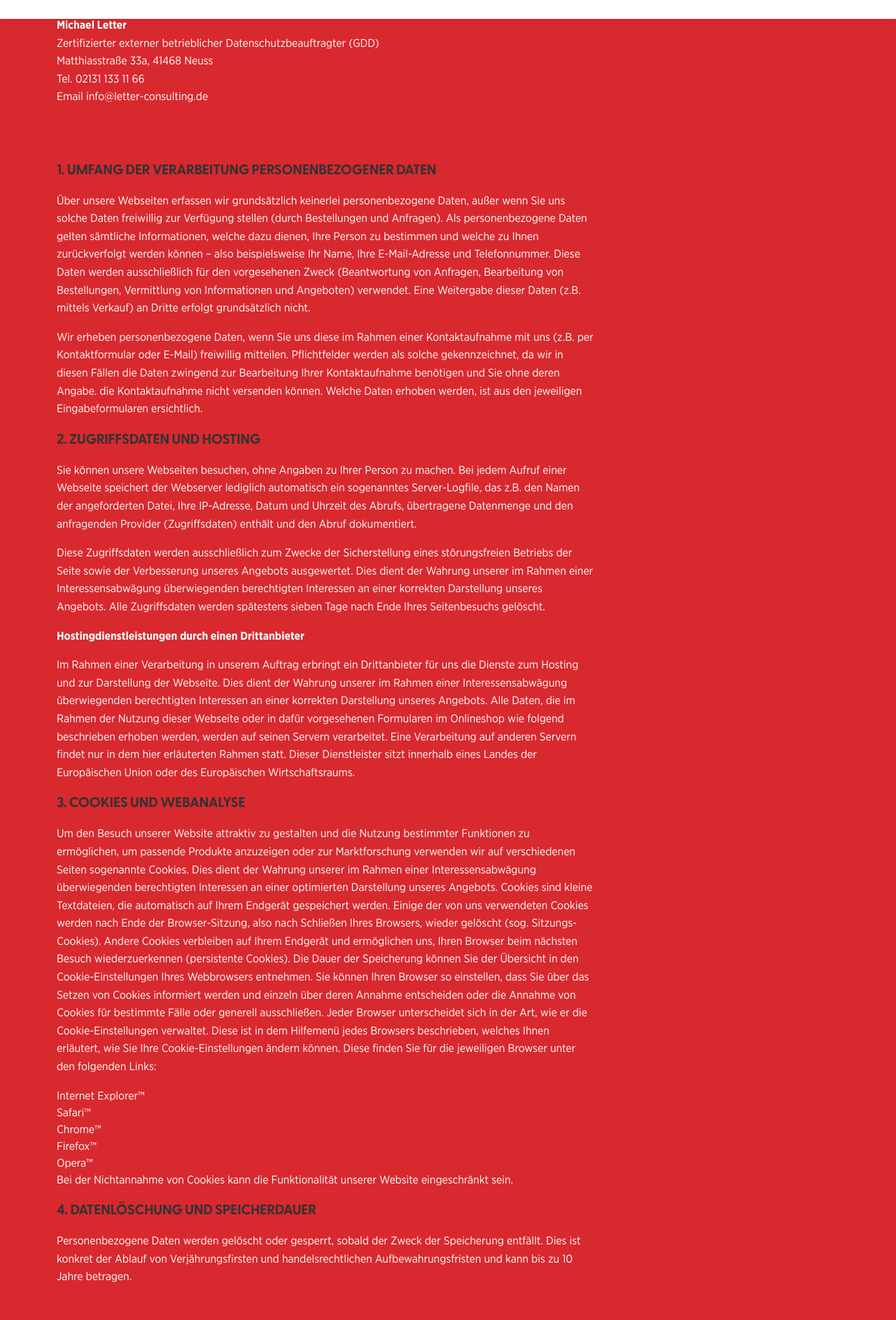
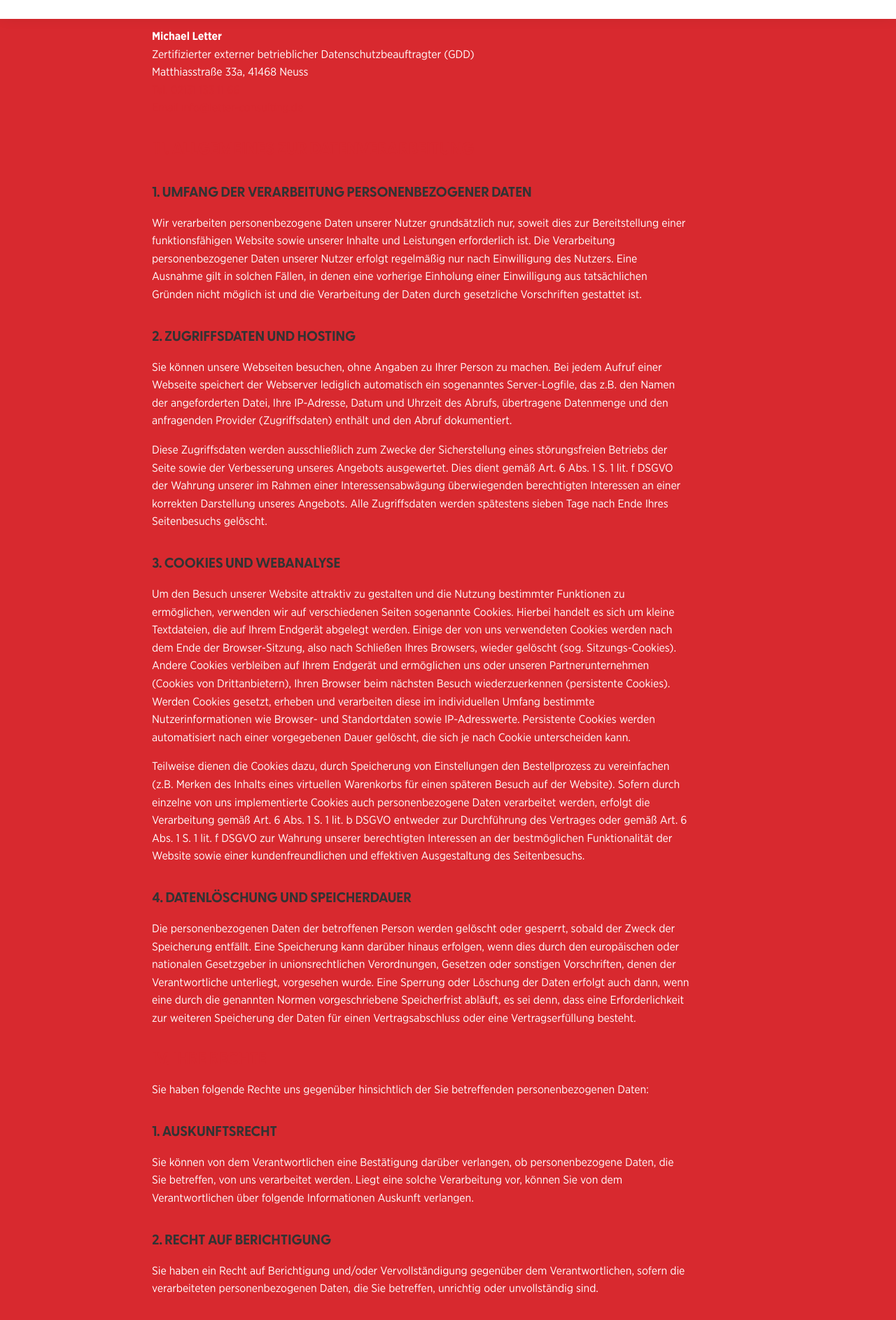
Before and after one commit to felixseeger/tz25, a Vue app: page /datenschutz in a window 1280 px wide. Shown: the part 773-2659 px from the top of the page at 70% size. Built offline with nearby package versions, Linux system fonts and the light colour scheme; a web font is replaced by a local one.

Commit message:
Ensure proper heading hierarchy throughout the site

```diff
--- a/src/components/sections/BrandSection.vue
+++ b/src/components/sections/BrandSection.vue
@@ -2,7 +2,7 @@
   <section id="brand" class="brand-section">
     <div class="brand-content">
       <div class="container">
-      <h1 class="brand-title">MARKE & DESIGN</h1>
+      <h2 class="brand-title">MARKE & DESIGN</h2>
 
       <div class="brand-grid-wrapper">
         <img src="@/assets/images/brand_bg.svg" alt="Background" class="brand-grid-background" />
--- a/src/components/sections/HistorySection.vue
+++ b/src/components/sections/HistorySection.vue
@@ -5,7 +5,7 @@
       <div class="history-content">
         <div class="history-text-content">
           <h2 class="history-title">WIR SIND IHRE NEUE AGENTUR MIT</h2>
-          <h1 class="history-headline">LEIDENSCHAFT</h1>
+          <h2 class="history-headline">LEIDENSCHAFT</h2>
           <p class="history-description">
             Wir sind Kreativität, Hands-On Mentalität und Praxisorientierung für zugeschnit­tene Lösungen und das für jedes Budget.
           </p>
--- a/src/components/sections/JourneySection.vue
+++ b/src/components/sections/JourneySection.vue
@@ -3,7 +3,7 @@
     <div class="container">
       <div class="journey-header" ref="journeyHeader">
         <h2 class="journey-section__title" ref="journeyTitle">IHRE EXPERTEN FÜR DIE GESAMTE</h2>
-        <h1 class="journey-section__subtitle" ref="journeySubtitle">SALES ACTIVATION JOURNEY</h1>
+        <h2 class="journey-section__subtitle" ref="journeySubtitle">SALES ACTIVATION JOURNEY</h2>
         <p class="journey-section__description" ref="journeyDescription">
           Marke, Vertrieb, Handel, Absatz – hier sind wir zuhause: Stationärer oder digitaler POS, Multi- oder
           Omnichannel-Strategie, kurzfristige Aktivierung oder langfristige Bindung, Außendienst, Handel oder
--- a/src/components/sections/TestimonialsSection.vue
+++ b/src/components/sections/TestimonialsSection.vue
@@ -4,7 +4,7 @@
     <div class="container">
       <div class="testimonials-header">
         <h2 class="testimonials-title">DAS SAGEN UNSERE</h2>
-        <h1 class="testimonials-subtitle">ÜBERZEUGTEN KUNDEN</h1>
+        <h2 class="testimonials-subtitle">ÜBERZEUGTEN KUNDEN</h2>
       </div>
 
       <div class="testimonials-carousel">
--- a/src/views/AGBView.vue
+++ b/src/views/AGBView.vue
@@ -7,6 +7,7 @@
   >
     <div class="agb-content">
       <section class="legal-section">
+        <h1 class="legal-section__main-title">ALLGEMEINE GESCHÄFTSBEDINGUNGEN</h1>
         <h2 class="legal-section__title">1. Geltungsbereich</h2>
         <p class="legal-section__text">
           1.1 Diese Allgemeinen Geschäftsbedingungen (nachfolgend "AGB") gelten für alle Verträge zwischen der TAKTZEIT GmbH,
--- a/src/views/DatenschutzView.vue
+++ b/src/views/DatenschutzView.vue
@@ -7,7 +7,7 @@
   >
     <div class="datenschutz-content">
       <section class="legal-section">
-        <h1 style="text-align: left;">Datenschutzerklärung</h1>
+        <h1 style="text-align: left;">DATENSCHUTZERKLÄRUNG</h1>
         <p style="text-align: left;">Vielen Dank für Ihr Interesse an dem Onlineauftritt <strong>taktzeit.com</strong>. Nachstehend informieren wir Sie ausführlich über den Umgang mit Ihren Daten. Denn der Schutz Ihrer persönlichen Daten ist uns wichtig.</p>
 
         <h2 style="text-align: left;">I. NAME UND ANSCHRIFT DES VERANTWORTLICHEN</h2>
@@ -31,13 +31,9 @@
         </p>
 
         <h2 style="text-align: left;">III. ALLGEMEINES ZUR DATENVERARBEITUNG</h2>
-
         <h3 style="text-align: left;">1. UMFANG DER VERARBEITUNG PERSONENBEZOGENER DATEN</h3>
         <p style="text-align: left;">
-          Über unsere Webseiten erfassen wir grundsätzlich keinerlei personenbezogene Daten, außer wenn Sie uns solche Daten freiwillig zur Verfügung stellen (durch Bestellungen und Anfragen). Als personenbezogene Daten gelten sämtliche Informationen, welche dazu dienen, Ihre Person zu bestimmen und welche zu Ihnen zurückverfolgt werden können – also beispielsweise Ihr Name, Ihre E-Mail-Adresse und Telefonnummer. Diese Daten werden ausschließlich für den vorgesehenen Zweck (Beantwortung von Anfragen, Bearbeitung von Bestellungen, Vermittlung von Informationen und Angeboten) verwendet. Eine Weitergabe dieser Daten (z.B. mittels Verkauf) an Dritte erfolgt grundsätzlich nicht.
-        </p>
-        <p style="text-align: left;">
-          Wir erheben personenbezogene Daten, wenn Sie uns diese im Rahmen einer Kontaktaufnahme mit uns (z.B. per Kontaktformular oder E-Mail) freiwillig mitteilen. Pflichtfelder werden als solche gekennzeichnet, da wir in diesen Fällen die Daten zwingend zur Bearbeitung Ihrer Kontaktaufnahme benötigen und Sie ohne deren Angabe. die Kontaktaufnahme nicht versenden können. Welche Daten erhoben werden, ist aus den jeweiligen Eingabeformularen ersichtlich.
+          Wir verarbeiten personenbezogene Daten unserer Nutzer grundsätzlich nur, soweit dies zur Bereitstellung einer funktionsfähigen Website sowie unserer Inhalte und Leistungen erforderlich ist. Die Verarbeitung personenbezogener Daten unserer Nutzer erfolgt regelmäßig nur nach Einwilligung des Nutzers. Eine Ausnahme gilt in solchen Fällen, in denen eine vorherige Einholung einer Einwilligung aus tatsächlichen Gründen nicht möglich ist und die Verarbeitung der Daten durch gesetzliche Vorschriften gestattet ist.
         </p>
 
         <h3 style="text-align: left;">2. ZUGRIFFSDATEN UND HOSTING</h3>
@@ -45,52 +41,35 @@
           Sie können unsere Webseiten besuchen, ohne Angaben zu Ihrer Person zu machen. Bei jedem Aufruf einer Webseite speichert der Webserver lediglich automatisch ein sogenanntes Server-Logfile, das z.B. den Namen der angeforderten Datei, Ihre IP-Adresse, Datum und Uhrzeit des Abrufs, übertragene Datenmenge und den anfragenden Provider (Zugriffsdaten) enthält und den Abruf dokumentiert.
         </p>
         <p style="text-align: left;">
-          Diese Zugriffsdaten werden ausschließlich zum Zwecke der Sicherstellung eines störungsfreien Betriebs der Seite sowie der Verbesserung unseres Angebots ausgewertet. Dies dient der Wahrung unserer im Rahmen einer Interessensabwägung überwiegenden berechtigten Interessen an einer korrekten Darstellung unseres Angebots. Alle Zugriffsdaten werden spätestens sieben Tage nach Ende Ihres Seitenbesuchs gelöscht.
-        </p>
-        <p style="text-align: left;">
-          <strong>Hostingdienstleistungen durch einen Drittanbieter</strong>
-        </p>
-        <p style="text-align: left;">
-          Im Rahmen einer Verarbeitung in unserem Auftrag erbringt ein Drittanbieter für uns die Dienste zum Hosting und zur Darstellung der Webseite. Dies dient der Wahrung unserer im Rahmen einer Interessensabwägung überwiegenden berechtigten Interessen an einer korrekten Darstellung unseres Angebots. Alle Daten, die im Rahmen der Nutzung dieser Webseite oder in dafür vorgesehenen Formularen im Onlineshop wie folgend beschrieben erhoben werden, werden auf seinen Servern verarbeitet. Eine Verarbeitung auf anderen Servern findet nur in dem hier erläuterten Rahmen statt.
-          Dieser Dienstleister sitzt innerhalb eines Landes der Europäischen Union oder des Europäischen Wirtschaftsraums.
+          Diese Zugriffsdaten werden ausschließlich zum Zwecke der Sicherstellung eines störungsfreien Betriebs der Seite sowie der Verbesserung unseres Angebots ausgewertet. Dies dient gemäß Art. 6 Abs. 1 S. 1 lit. f DSGVO der Wahrung unserer im Rahmen einer Interessensabwägung überwiegenden berechtigten Interessen an einer korrekten Darstellung unseres Angebots. Alle Zugriffsdaten werden spätestens sieben Tage nach Ende Ihres Seitenbesuchs gelöscht.
         </p>
 
         <h3 style="text-align: left;">3. COOKIES UND WEBANALYSE</h3>
         <p style="text-align: left;">
-          Um den Besuch unserer Website attraktiv zu gestalten und die Nutzung bestimmter Funktionen zu ermöglichen, um passende Produkte anzuzeigen oder zur Marktforschung verwenden wir auf verschiedenen Seiten sogenannte Cookies. Dies dient der Wahrung unserer im Rahmen einer Interessensabwägung überwiegenden berechtigten Interessen an einer optimierten Darstellung unseres Angebots. Cookies sind kleine Textdateien, die automatisch auf Ihrem Endgerät gespeichert werden. Einige der von uns verwendeten Cookies werden nach Ende der Browser-Sitzung, also nach Schließen Ihres Browsers, wieder gelöscht (sog. Sitzungs-Cookies). Andere Cookies verbleiben auf Ihrem Endgerät und ermöglichen uns, Ihren Browser beim nächsten Besuch wiederzuerkennen (persistente Cookies). Die Dauer der Speicherung können Sie der Übersicht in den Cookie-Einstellungen Ihres Webbrowsers entnehmen. Sie können Ihren Browser so einstellen, dass Sie über das Setzen von Cookies informiert werden und einzeln über deren Annahme entscheiden oder die Annahme von Cookies für bestimmte Fälle oder generell ausschließen. Jeder Browser unterscheidet sich in der Art, wie er die Cookie-Einstellungen verwaltet. Diese ist in dem Hilfemenü jedes Browsers beschrieben, welches Ihnen erläutert, wie Sie Ihre Cookie-Einstellungen ändern können. Diese finden Sie für die jeweiligen Browser unter den folgenden Links:
+          Um den Besuch unserer Website attraktiv zu gestalten und die Nutzung bestimmter Funktionen zu ermöglichen, verwenden wir auf verschiedenen Seiten sogenannte Cookies. Hierbei handelt es sich um kleine Textdateien, die auf Ihrem Endgerät abgelegt werden. Einige der von uns verwendeten Cookies werden nach dem Ende der Browser-Sitzung, also nach Schließen Ihres Browsers, wieder gelöscht (sog. Sitzungs-Cookies). Andere Cookies verbleiben auf Ihrem Endgerät und ermöglichen uns oder unseren Partnerunternehmen (Cookies von Drittanbietern), Ihren Browser beim nächsten Besuch wiederzuerkennen (persistente Cookies). Werden Cookies gesetzt, erheben und verarbeiten diese im individuellen Umfang bestimmte Nutzerinformationen wie Browser- und Standortdaten sowie IP-Adresswerte. Persistente Cookies werden automatisiert nach einer vorgegebenen Dauer gelöscht, die sich je nach Cookie unterscheiden kann.
         </p>
-        <ul style="text-align: left;">
-          <li><a href="http://windows.microsoft.com/de-DE/windows-vista/Block-or-allow-cookies" target="_blank">Internet Explorer™</a></li>
-          <li><a href="https://support.apple.com/kb/ph21411?locale=de_DE" target="_blank">Safari™</a></li>
-          <li><a href="http://support.google.com/chrome/bin/answer.py?hl=de&hlrm=en&answer=95647" target="_blank">Chrome™</a></li>
-          <li><a href="https://support.mozilla.org/de/kb/cookies-erlauben-und-ablehnen" target="_blank">Firefox™</a></li>
-          <li><a href="http://help.opera.com/Windows/10.20/de/cookies.html" target="_blank">Opera™</a></li>
-        </ul>
         <p style="text-align: left;">
-          Bei der Nichtannahme von Cookies kann die Funktionalität unserer Website eingeschränkt sein.
+          Teilweise dienen die Cookies dazu, durch Speicherung von Einstellungen den Bestellprozess zu vereinfachen (z.B. Merken des Inhalts eines virtuellen Warenkorbs für einen späteren Besuch auf der Website). Sofern durch einzelne von uns implementierte Cookies auch personenbezogene Daten verarbeitet werden, erfolgt die Verarbeitung gemäß Art. 6 Abs. 1 S. 1 lit. b DSGVO entweder zur Durchführung des Vertrages oder gemäß Art. 6 Abs. 1 S. 1 lit. f DSGVO zur Wahrung unserer berechtigten Interessen an der bestmöglichen Funktionalität der Website sowie einer kundenfreundlichen und effektiven Ausgestaltung des Seitenbesuchs.
         </p>
 
         <h3 style="text-align: left;">4. DATENLÖSCHUNG UND SPEICHERDAUER</h3>
         <p style="text-align: left;">
-          Personenbezogene Daten werden gelöscht oder gesperrt, sobald der Zweck der Speicherung entfällt. Dies ist konkret der Ablauf von Verjährungsfirsten und handelsrechtlichen Aufbewahrungsfristen und kann bis zu 10 Jahre betragen.
+          Die personenbezogenen Daten der betroffenen Person werden gelöscht oder gesperrt, sobald der Zweck der Speicherung entfällt. Eine Speicherung kann darüber hinaus erfolgen, wenn dies durch den europäischen oder nationalen Gesetzgeber in unionsrechtlichen Verordnungen, Gesetzen oder sonstigen Vorschriften, denen der Verantwortliche unterliegt, vorgesehen wurde. Eine Sperrung oder Löschung der Daten erfolgt auch dann, wenn eine durch die genannten Normen vorgeschriebene Speicherfrist abläuft, es sei denn, dass eine Erforderlichkeit zur weiteren Speicherung der Daten für einen Vertragsabschluss oder eine Vertragserfüllung besteht.
         </p>
 
         <h2 style="text-align: left;">IV. IHRE RECHTE</h2>
         <p style="text-align: left;">
-          Werden personenbezogene Daten von Ihnen verarbeitet, sind Sie Betroffener i.S.d. DSGVO und es stehen Ihnen folgende Rechte gegenüber dem Verantwortlichen zu:
+          Sie haben folgende Rechte uns gegenüber hinsichtlich der Sie betreffenden personenbezogenen Daten:
         </p>
 
         <h3 style="text-align: left;">1. AUSKUNFTSRECHT</h3>
         <p style="text-align: left;">
-          Sie können von dem Verantwortlichen eine Bestätigung darüber verlangen, ob personenbezogene Daten, die Sie betreffen, von uns verarbeitet werden.
-        </p>
-        <p style="text-align: left;">
-          Liegt eine solche Verarbeitung vor, können Sie von dem Verantwortlichen über folgende Informationen Auskunft verlangen:
+          Sie können von dem Verantwortlichen eine Bestätigung darüber verlangen, ob personenbezogene Daten, die Sie betreffen, von uns verarbeitet werden. Liegt eine solche Verarbeitung vor, können Sie von dem Verantwortlichen über folgende Informationen Auskunft verlangen.
         </p>
 
         <h3 style="text-align: left;">2. RECHT AUF BERICHTIGUNG</h3>
         <p style="text-align: left;">
-          Sie haben ein Recht auf Berichtigung und/oder Vervollständigung, sofern die verarbeiteten personenbezogenen Daten, die Sie betreffen, unrichtig oder unvollständig sind. Der Verantwortliche hat die Berichtigung unverzüglich vorzunehmen.
+          Sie haben ein Recht auf Berichtigung und/oder Vervollständigung gegenüber dem Verantwortlichen, sofern die verarbeiteten personenbezogenen Daten, die Sie betreffen, unrichtig oder unvollständig sind.
         </p>
 
         <h3 style="text-align: left;">3. RECHT AUF EINSCHRÄNKUNG DER VERARBEITUNG</h3>
@@ -98,57 +77,84 @@
           Unter den folgenden Voraussetzungen können Sie die Einschränkung der Verarbeitung der Sie betreffenden personenbezogenen Daten verlangen.
         </p>
 
-  <h3>4. Recht auf Löschung</h3>
-  <p>
-    Sie können die Löschung Ihrer Daten verlangen, wenn bestimmte Bedingungen erfüllt sind (z. B. Widerruf, Zweckentfall, etc.). Ausnahmen gelten z. B. für gesetzliche Aufbewahrungspflichten.
+        <h3 style="text-align: left;">4. RECHT AUF LÖSCHUNG</h3>
+        <p style="text-align: left;">
+          Sie können die Löschung Ihrer Daten verlangen, wenn bestimmte Bedingungen erfüllt sind (z. B. Widerruf, Zweckentfall, etc.). Ausnahmen gelten z. B. für gesetzliche Aufbewahrungspflichten.
         </p>
 
-  <h3>5. Recht auf Unterrichtung</h3>
-  <p>
+        <h3 style="text-align: left;">5. RECHT AUF UNTERRICHTUNG</h3>
+        <p style="text-align: left;">
           Sie haben das Recht, über Empfänger informiert zu werden, denen Ihre Daten mitgeteilt wurden.
         </p>
 
-  <h3>6. Recht auf Datenübertragbarkeit</h3>
-  <p>
+        <h3 style="text-align: left;">6. RECHT AUF DATENÜBERTRAGBARKEIT</h3>
+        <p style="text-align: left;">
           Sie haben das Recht, Ihre bereitgestellten Daten in einem maschinenlesbaren Format zu erhalten oder an Dritte übermitteln zu lassen.
         </p>
 
-  <h3>7. Widerspruchsrecht</h3>
-  <p>
+        <h3 style="text-align: left;">7. WIDERSPRUCHSRECHT</h3>
+        <p style="text-align: left;">
           Sie können jederzeit der Verarbeitung widersprechen – insbesondere bei Direktwerbung oder Profiling.
         </p>
 
-  <h3>8. Widerruf der Einwilligung</h3>
-  <p>
+        <h3 style="text-align: left;">8. WIDERRUF DER EINWILLIGUNG</h3>
+        <p style="text-align: left;">
           Sie können eine einmal erteilte Einwilligung jederzeit widerrufen. Die Rechtmäßigkeit der Verarbeitung bis zum Widerruf bleibt unberührt.
         </p>
 
-  <h3>9. Beschwerderecht bei einer Aufsichtsbehörde</h3>
-  <p>
+        <h3 style="text-align: left;">9. BESCHWERDERECHT BEI EINER AUFSICHTSBEHÖRDE</h3>
+        <p style="text-align: left;">
           Sie haben das Recht, sich bei einer Datenschutzbehörde zu beschweren, wenn Sie der Ansicht sind, dass Ihre Daten unrechtmäßig verarbeitet wurden.
         </p>
-
-
-
-
       </section>
     </div>
   </PageLayout>
 </template>
 
 <script>
-import { defineComponent } from 'vue';
-import PageLayout from '../components/layout/PageLayout.vue';
+  import PageLayout from '@/components/layout/PageLayout.vue';
 
-export default defineComponent({
+  export default {
     name: 'DatenschutzView',
     components: {
       PageLayout
     }
-});
+  };
 </script>
 
-<!-- Styles moved to _legal-pages.scss -->
-<style lang="scss" scoped>
-// No inline styles needed - using global styles from _legal-pages.scss
+<style scoped>
+.datenschutz-content {
+  max-width: 800px;
+  margin: 0 auto;
+  padding: 2rem 0;
+}
+
+.legal-section {
+  margin-bottom: 2rem;
+}
+
+h1, h2, h3 {
+  margin-top: 2rem;
+  margin-bottom: 1rem;
+}
+
+p {
+  margin-bottom: 1rem;
+  line-height: 1.6;
+}
+
+address {
+  margin-bottom: 1rem;
+  font-style: normal;
+  line-height: 1.6;
+}
+
+a {
+  color: #D8292F;
+  text-decoration: none;
+}
+
+a:hover {
+  text-decoration: underline;
+}
 </style>
--- a/src/views/KarriereView.vue
+++ b/src/views/KarriereView.vue
@@ -2,8 +2,8 @@
   <div class="karriere-page">
     <div class="karriere-content" style="position: relative; z-index: 10; color: white;">
       <div class="karriere-header">
-        <h1 class="karriere-header__subtitle">KARRIERE BEI TAKTZEIT</h1>
-        <h2 class="karriere-header__title">WIR SUCHEN DICH!</h2>
+        <h1 class="karriere-header__title">KARRIERE BEI TAKTZEIT</h1>
+        <h2 class="karriere-header__subtitle">WIR SUCHEN DICH!</h2>
 
         <p class="karriere-header__text">
           Taktzeit ist ein fest etabliertes Team, das Dir die besten Jobs anbieten kann. Und zwar anspruchsvolle, kreative Arbeitsplätze ohne Wenn & Aber. Du arbeitest in den Bereichen Projektmanagement, Kreativkonzept, oder Web Development sowohl für internationale Markenartikel als auch für mittelständische Unternehmen. Du entwickelst oder betreust vielfältige Projekte von Print-Kampagnen über Packaging bis zu digitalen Medien und Social Media.
```
Also changed, not shown: src/assets/scss/components/_legal-pages.scss (+8 -0 lines), 1 other file (tests, documents, lock files or other folders). Lines whose indentation alone changed are shown as unchanged.
